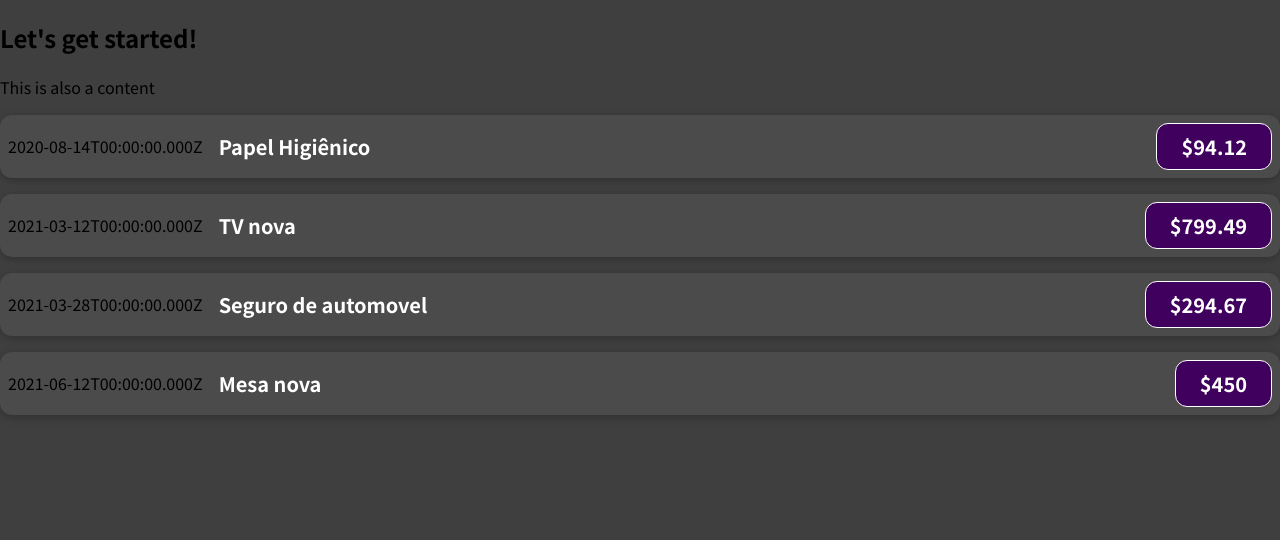
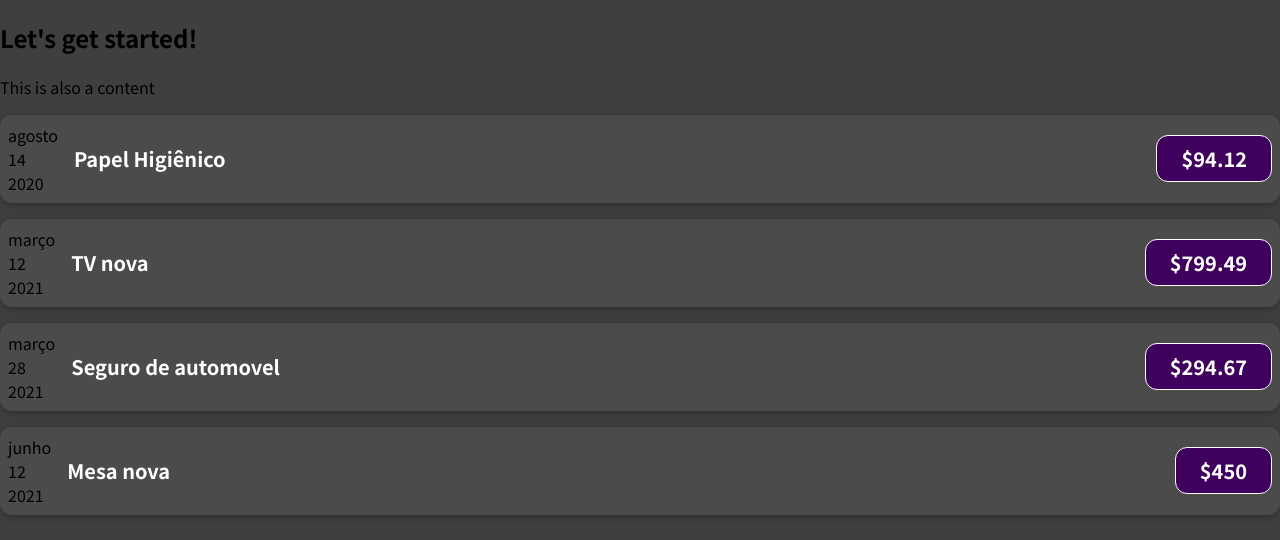
Before and after one commit to herbertnicolas/fabrica-training, a JavaScript app: page / in a window 1280 px wide. Shown: the top 540 px of the page. Built offline with nearby package versions, Linux system fonts and the light colour scheme.

Commit message:
aninhando componentes

```diff
--- a/src/App.js
+++ b/src/App.js
@@ -1,4 +1,5 @@
 import ExpenseItem from "./components/ExpenseItem";
+import ExpenseDate from "./components/ExpenseDate";
 
 function App() {
     const expenses = [
--- /dev/null
+++ b/src/components/ExpenseDate.css
@@ -0,0 +1,26 @@
+.expense-date {
+    display: flex;
+    flex-direction: column;
+    width: 5.5rem;
+    height: 5.5rem;
+    border: 1px solid #ececec;
+    background-color: #2a2a2a;
+    color: white;
+    border-radius: 12px;
+    align-items: center;
+    justify-content: center;
+}
+
+.expense-datemonth {
+    font-size: 0.75rem;
+    font-weight: bold;
+}
+
+.expense-dateyear {
+    font-size: 0.75rem;
+}
+
+.expense-date__day {
+    font-size: 1.5rem;
+    font-weight: bold;
+}
--- /dev/null
+++ b/src/components/ExpenseDate.js
@@ -0,0 +1,14 @@
+function ExpenseDate(props){
+    const day = props.date.toLocaleString('pt-BR', {month: 'long'});
+    const month = props.date.toLocaleString('pt-BR', {day: '2-digit'});
+    const year = props.date.getFullYear();
+
+    return(
+        <div>
+            <div>{day}</div>
+            <div>{month}</div>
+            <div>{year}</div>
+        </div>
+    )
+}
+export default ExpenseDate;
--- a/src/components/ExpenseItem.js
+++ b/src/components/ExpenseItem.js
@@ -1,10 +1,13 @@
+import ExpenseDate from "./ExpenseDate";
 import "./ExpenseItem.css";
+import "./ExpenseDate.css";
 
 function ExpenseItem(props) {
-
     return (
         <div className="expense-item">
-            <div>{props.date.toISOString()}</div>
+            <div>
+                <ExpenseDate date={props.date}/>
+            </div>
             <div className="expense-item__description">
                 <h2>{props.title}</h2>
                 <div className="expense-item__price">${props.amount}</div>
```
